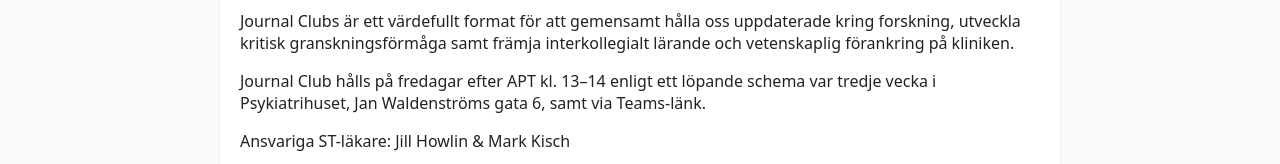
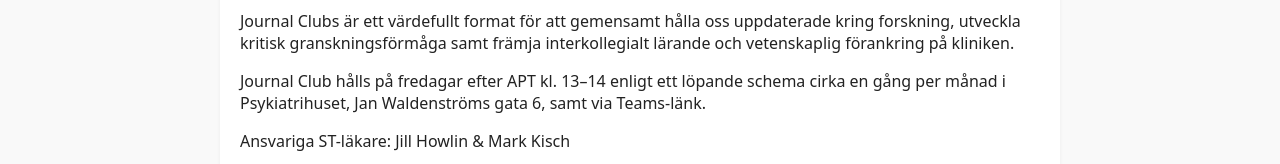
Before and after one commit to jillykid/residents-journal-club, a plain HTML site: page index.html in a window 1280 px wide. Shown: the part 224-388 px from the top of the page. Drawn offline with Linux system fonts and the light colour scheme; no server answers.

Commit message:
Update index.html

```diff
--- a/index.html
+++ b/index.html
@@ -68,7 +68,7 @@
   <section class="section">
     <h2>Om Journal Club</h2>
     <p>Journal Clubs är ett värdefullt format för att gemensamt hålla oss uppdaterade kring forskning, utveckla kritisk granskningsförmåga samt främja interkollegialt lärande och vetenskaplig förankring på kliniken.</p>
-    <p>Journal Club hålls på fredagar efter APT kl. 13–14 enligt ett löpande schema var tredje vecka i Psykiatrihuset, Jan Waldenströms gata 6, samt via Teams-länk.</p>
+    <p>Journal Club hålls på fredagar efter APT kl. 13–14 enligt ett löpande schema cirka en gång per månad i Psykiatrihuset, Jan Waldenströms gata 6, samt via Teams-länk.</p>
     <p>Ansvariga ST-läkare: Jill Howlin & Mark Kisch</p>
   </section>
 
```
